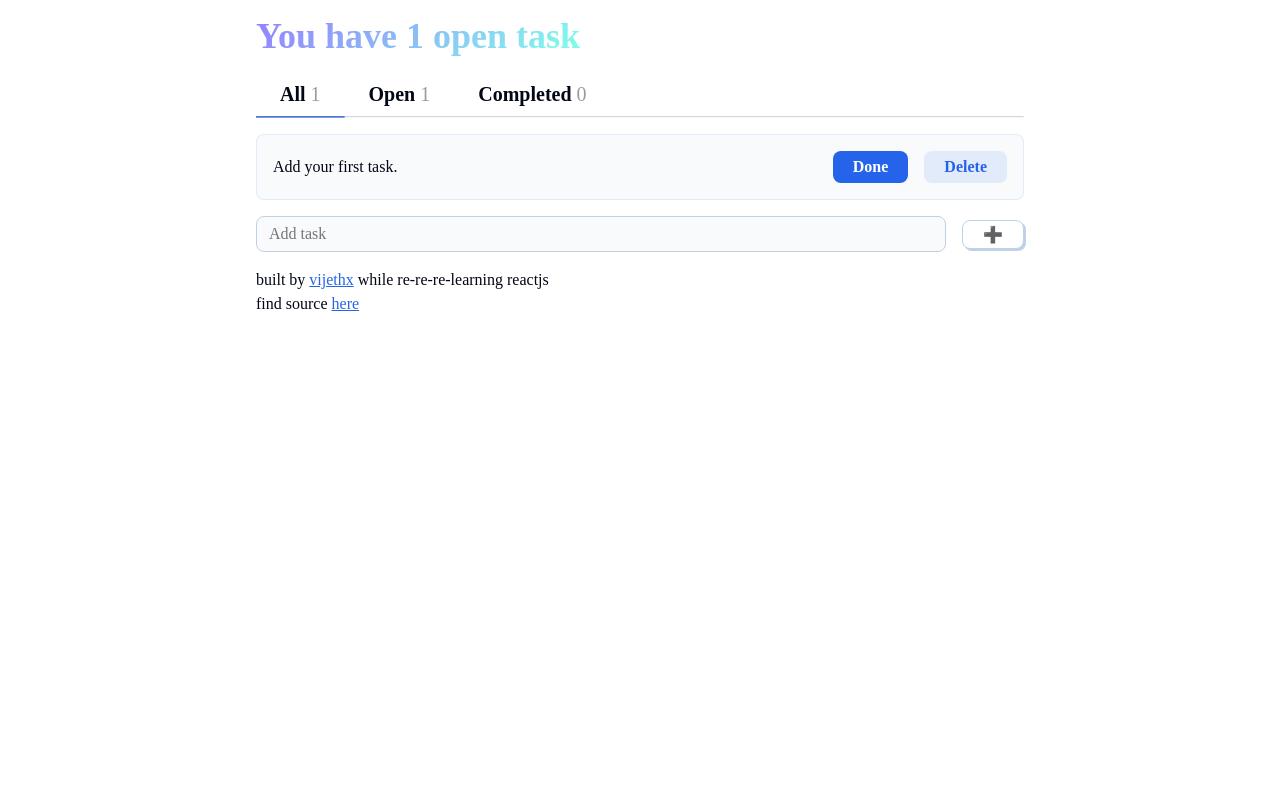
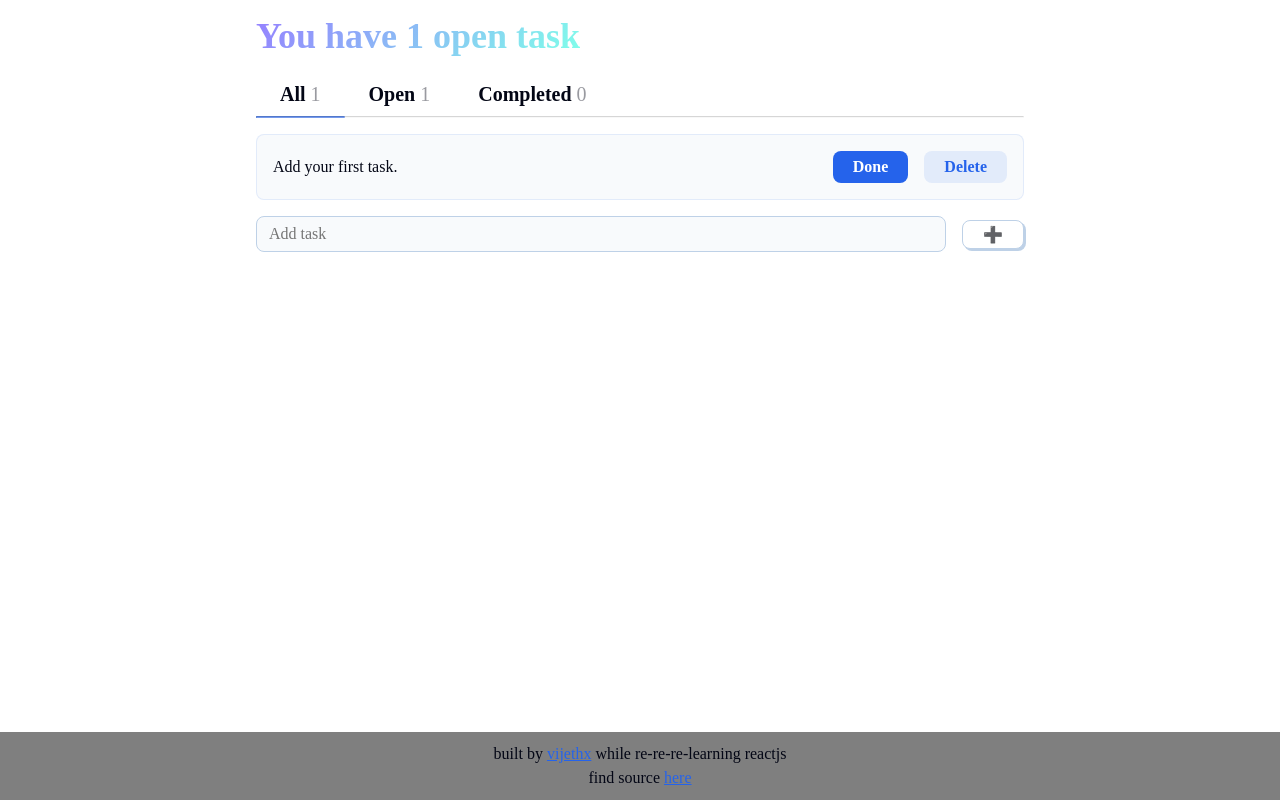
Before and after one commit to vijethx/todo-app, a React (Vite) app: page / in a window 1280 px wide. Built offline with nearby package versions, Linux system fonts and the light colour scheme; a web font is replaced by a local one.

Commit message:
sticky footer

```diff
--- a/src/components/Footer.jsx
+++ b/src/components/Footer.jsx
@@ -1,11 +1,16 @@
 export function Footer() {
     return (
         <footer>
-            <p>
-                built by <a href="https://github.com/vijethx">vijethx</a> while
-                re-re-re-learning reactjs
-            </p>
-            <p>find source <a href="https://github.com/vijethx/todo-app">here</a></p>
+            <div className="footer-text">
+                <p>
+                    built by <a href="https://github.com/vijethx">vijethx</a>{" "}
+                    while re-re-re-learning reactjs
+                </p>
+                <p>
+                    find source{" "}
+                    <a href="https://github.com/vijethx/todo-app">here</a>
+                </p>
+            </div>
         </footer>
     );
 }
--- a/src/index.css
+++ b/src/index.css
@@ -16,6 +16,23 @@
 
 h1 {
     width: fit-content;
+}
+
+.footer-text {
+    display: flex;
+    align-items: center;
+    justify-content: center;
+    flex-direction: column;
+}
+
+footer {
+    position: fixed;
+    left: 0;
+    bottom: 0;
+    width: 100%;
+    padding: 10px;
+    background: rgba(0, 0, 0, 0.5);
+    z-index: 999;
 }
 
 .tab-container {
@@ -43,7 +60,7 @@ h1 {
 }
 
 .tab-selected::after {
-  content: '';
+    content: "";
     position: absolute;
     bottom: -2px;
     left: 50%;
@@ -70,7 +87,7 @@ hr {
 
 .todo-complete::after {
     position: absolute;
-  content: '';
+    content: "";
     z-index: 4;
     inset: -1.5px;
     border-radius: inherit;
@@ -109,7 +126,6 @@ hr {
     background: var(--color-link-transparent);
 }
 
-
 .todo-item p {
     font-weight: 500;
 }
@@ -140,7 +156,7 @@ hr {
     }
 }
 
-@media (min-width:640px) {
+@media (min-width: 640px) {
     .tab-button {
         padding: 0.5rem 1.5rem;
     }
```
Lines whose indentation alone changed are shown as unchanged.
